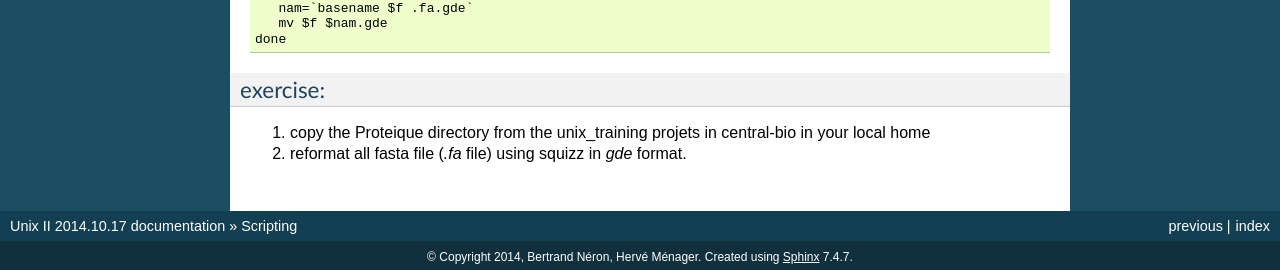
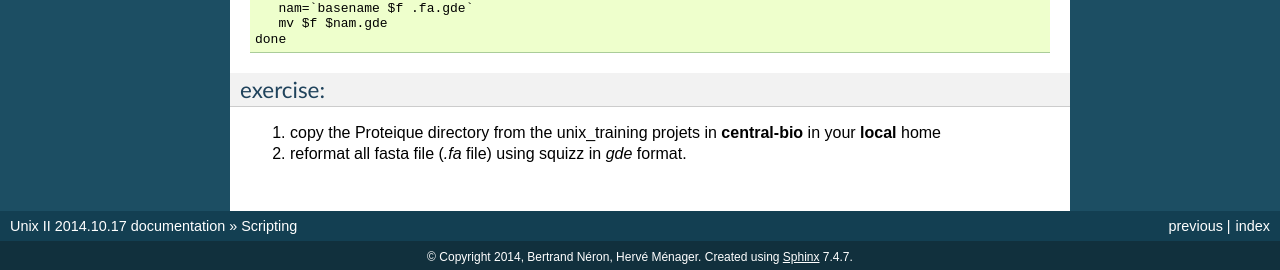
Before and after one commit to C3BI-pasteur-fr/unix-training, a Sphinx documentation site: the page built from unix-II/source/Scripting.rst, in a window 1280 px wide. Shown: the part 1064-1334 px from the top of the page. Built offline with Sphinx 7.4.7, drawn with Linux system fonts in a browser that asks for light colours; formulas are drawn with MathJax 3.

Commit message:
emphasis some terms of exrcises

```diff
--- a/unix-II/source/Scripting.rst
+++ b/unix-II/source/Scripting.rst
@@ -70,5 +70,5 @@ remove '.fa' from all files terminating by 'fa.gde'
 exercise:
 ---------
 
-#. copy the Proteique directory from the unix_training projets in central-bio in your local home
+#. copy the Proteique directory from the unix_training projets in **central-bio** in your **local** home
 #. reformat all fasta file (*.fa* file) using squizz in *gde* format.
```
